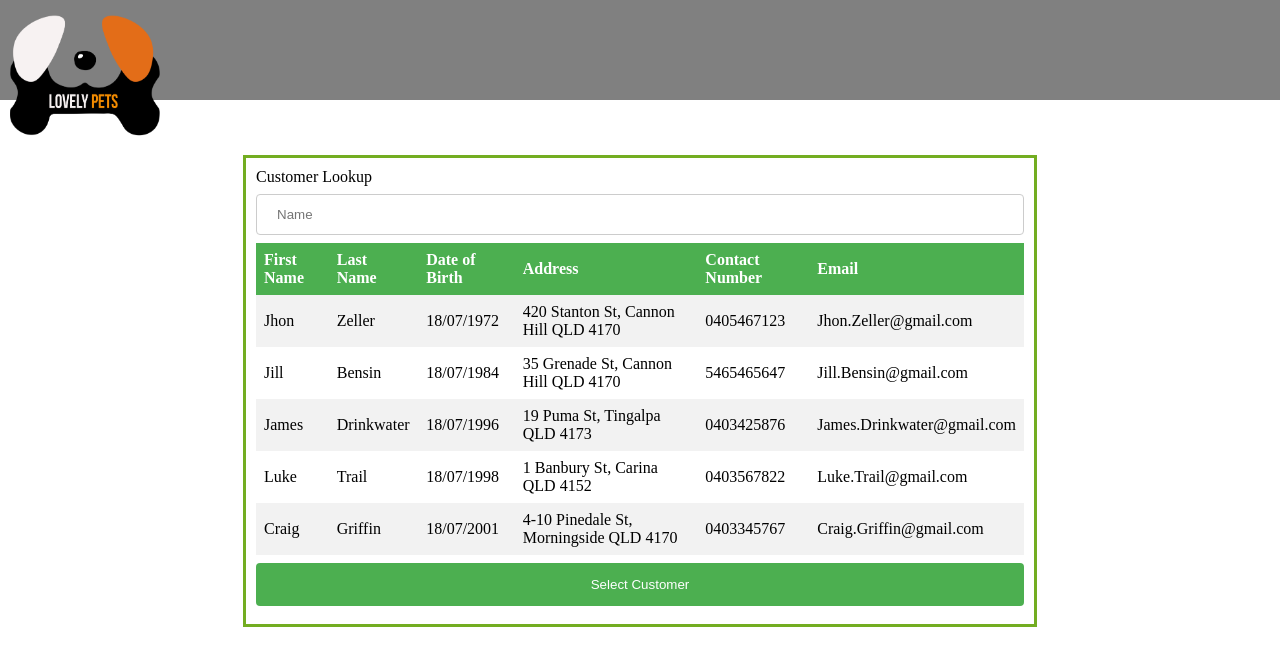
After one commit to Conculco/Capstone, a PHP site: page /findcustomer.php in a window 1280 px wide. The commit adds this page. Shown: the top 666 px of the page. Run offline with PHP 8.4, Linux system fonts and the light colour scheme.

Commit message:
Lot's of content

```diff
--- /dev/null
+++ b/findcustomer.php
@@ -0,0 +1,73 @@
+<!DOCTYPE html>
+<html>
+<head>
+    <title>Lovey Pets</title>
+    <link rel="stylesheet" type="text/css" href="styles.css">
+    <meta charset="UTF-8">
+</head>
+<body>
+<?php
+    include 'header.php';
+?>
+<div class="centerlong">
+    <form action="booking.php">
+        <label>Customer Lookup</label>
+        <input type="text" placeholder="Name">
+
+        <table>
+            <tr>
+                <th>First Name</th>
+                <th>Last Name</th>
+                <th>Date of Birth</th>
+                <th>Address</th>
+                <th>Contact Number</th>
+                <th>Email</th>
+            </tr>
+            <tr>
+                <td>Jhon</td>
+                <td>Zeller</td>
+                <td>18/07/1972</td>
+                <td>420 Stanton St, Cannon Hill QLD 4170</td>
+                <td>0405467123</td>
+                <td>Jhon.Zeller@gmail.com</td>
+            </tr>
+            <tr>
+                <td>Jill</td>
+                <td>Bensin</td>
+                <td>18/07/1984</td>
+                <td>35 Grenade St, Cannon Hill QLD 4170</td>
+                <td>5465465647</td>
+                <td>Jill.Bensin@gmail.com</td>
+            </tr>
+            <tr>
+                <td>James</td>
+                <td>Drinkwater</td>
+                <td>18/07/1996</td>
+                <td>19 Puma St, Tingalpa QLD 4173</td>
+                <td>0403425876</td>
+                <td>James.Drinkwater@gmail.com</td>
+            </tr>
+            <tr>
+                <td>Luke</td>
+                <td>Trail</td>
+                <td>18/07/1998</td>
+                <td>1 Banbury St, Carina QLD 4152</td>
+                <td>0403567822</td>
+                <td>Luke.Trail@gmail.com</td>
+            </tr>
+            <tr>
+                <td>Craig</td>
+                <td>Griffin</td>
+                <td>18/07/2001</td>
+                <td>4-10 Pinedale St, Morningside QLD 4170</td>
+                <td>0403345767</td>
+                <td>Craig.Griffin@gmail.com</td>
+            </tr>
+        </table>
+
+
+        <input type="submit" value="Select Customer">
+    </form>
+</div>
+</body>
+</html>
--- a/header.php
+++ b/header.php
@@ -1,3 +1,3 @@
-<div class="Logo"><img src="img/logo.png" width="150" height="130"></div>
+<div class="Logo"><a href="index.php"><img src="img/logo.png" width="150" height="130"></a></div>
 <div class="Header"></div>
 <div class="Header2"></div>
--- a/index.php
+++ b/index.php
@@ -11,7 +11,7 @@
 ?>
 <div class="container">
     <!–- LEAVE THIS AS 1 ugly line –->
-    <div><a href="report.php"><img src="img/Screen.png" width="200" height="200"></div></a><div><a href="walkin.php"><img src="img/bone.png" width="200" height="200"></a></div><div><a href="bookings.php"><img src="img/dog cat.png" width="200" height="200"></a></div><div><a href="stock.php"><img src="img/syringe.png" width="200" height="200"></a></div>
+    <div><a href="report.php"><img src="img/Screen.png" width="200" height="200"></div></a><div><a href="walkin.php"><img src="img/bone.png" width="200" height="200"></a></div><div><a href="findcustomer.php"><img src="img/dog cat.png" width="200" height="200"></a></div><div><a href="stock.php"><img src="img/syringe.png" width="200" height="200"></a></div>
 </div>
 <div class="container">
     <!–- LEAVE THIS AS 1 ugly line –->
--- a/styles.css
+++ b/styles.css
@@ -13,7 +13,6 @@
 }
 .Header2 {
     height: 55px;
-    padding-bottom: 200px;
 }
 .Whitespace {
     width: 100%;
@@ -26,3 +25,79 @@
     width: 25%;
     text-align: center;
 }
+.center {
+    margin: auto;
+    width: 30%;
+    border: 3px solid #73AD21;
+    padding: 10px;
+}
+.centerlong {
+    margin: auto;
+    width: 60%;
+    border: 3px solid #73AD21;
+    padding: 10px;
+}
+.left {
+    float: left;
+    width: 30%;
+    border: 3px solid #73AD21;
+    padding: 10px;
+}
+input[type=text], select {
+    width: 100%;
+    padding: 12px 20px;
+    margin: 8px 0;
+    display: inline-block;
+    border: 1px solid #ccc;
+    border-radius: 4px;
+    box-sizing: border-box;
+}
+input[type=password], select {
+     width: 100%;
+     padding: 12px 20px;
+     margin: 8px 0;
+     display: inline-block;
+     border: 1px solid #ccc;
+     border-radius: 4px;
+     box-sizing: border-box;
+}
+input[type=date], select {
+    width: 100%;
+    padding: 12px 20px;
+    margin: 8px 0;
+    display: inline-block;
+    border: 1px solid #ccc;
+    border-radius: 4px;
+    box-sizing: border-box;
+}
+
+input[type=submit] {
+    width: 100%;
+    background-color: #4CAF50;
+    color: white;
+    padding: 14px 20px;
+    margin: 8px 0;
+    border: none;
+    border-radius: 4px;
+    cursor: pointer;
+}
+
+input[type=submit]:hover {
+    background-color: #45a049;
+}
+table {
+    border-collapse: collapse;
+    width: 100%;
+}
+
+th, td {
+    text-align: left;
+    padding: 8px;
+}
+
+tr:nth-child(even){background-color: #f2f2f2}
+
+th {
+    background-color: #4CAF50;
+    color: white;
+}
```
Also changed, not shown: booking.php (added, +51 -0 lines), login.php (added, +25 -0 lines), report.php (added, +17 -0 lines), walkin.php (added, +37 -0 lines), img/reports.png (added).
